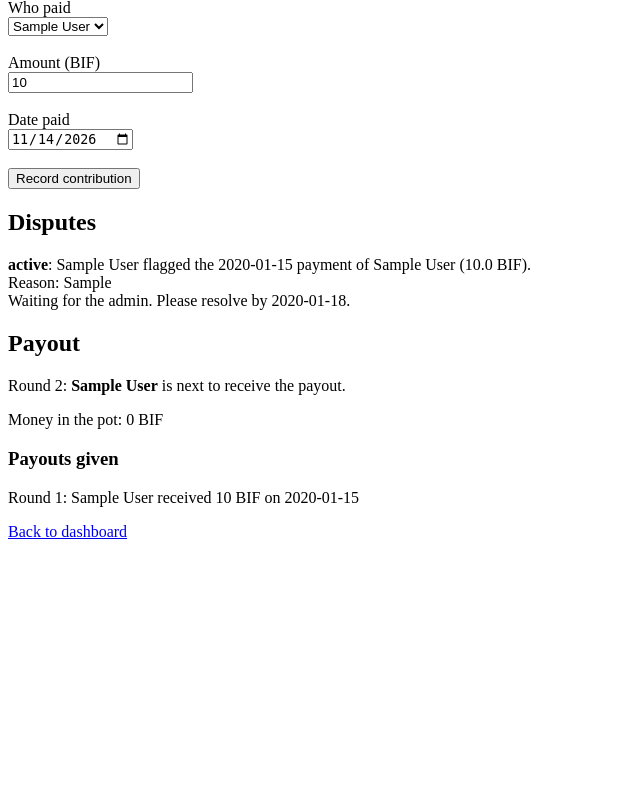
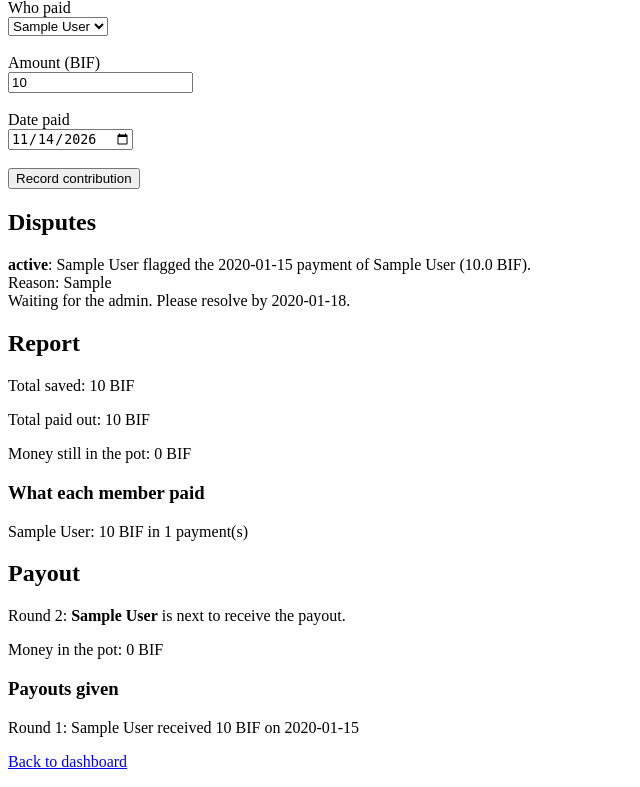
Before and after one commit to EmnaBarezi/nextpay, a Flask app: page /groups/1 in a window 1280 px wide. Shown: the part 517-1304 px from the top of the page, without its empty margins (0-640 px from the left). Before the commit the page ends 1056 px from the top, so only its background shows below. Run offline with Flask 3, Linux system fonts and the light colour scheme; the visitor is signed in with stand-in values (Sample User, id 1); tables that the repository leaves empty hold one stand-in row (values such as "Sample post").

Commit message:
Add group report with totals and member payments

```diff
--- a/app.py
+++ b/app.py
@@ -1,5 +1,5 @@
 # NextPay - app for tontine groups in Burundi
-# Step 29: members can flag a contribution and the admin can resolve the dispute
+# Step 30: the group page now has a report with the totals
 
 import calendar
 import os
@@ -58,7 +58,7 @@ def init_db():
         )
     """)
 
-    # new: the memberships table, from the Membership class in my class diagram
+    # the memberships table, from the Membership class in my class diagram
     # one row = one member inside one group, so the same member can be in many groups
     # the PRIMARY KEY on (group_id, user_id) stops me from adding the same person twice
     conn.execute("""
@@ -74,9 +74,9 @@ def init_db():
         )
     """)
 
-    # new: the contributions table, from the Contribution class in my class diagram
+    # the contributions table, from the Contribution class in my class diagram
     # one row = one payment made by one member of one group
-    # status starts as Recorded, later it will change to Confirmed or Flagged
+    # status starts as Recorded, then it can become Flagged and then Confirmed
     conn.execute("""
         CREATE TABLE IF NOT EXISTS contributions (
             contribution_id INTEGER PRIMARY KEY AUTOINCREMENT,
@@ -89,7 +89,7 @@ def init_db():
         )
     """)
 
-    # new: the payouts table, from the Payout class in my class diagram
+    # the payouts table, from the Payout class in my class diagram
     # one row = the money one member received in one round
     conn.execute("""
         CREATE TABLE IF NOT EXISTS payouts (
@@ -104,7 +104,7 @@ def init_db():
         )
     """)
 
-    # new: the disputes table, from the Dispute class in my class diagram
+    # the disputes table, from the Dispute class in my class diagram
     # one row = one complaint about one contribution
     # old_amount and new_amount keep a record of every correction (NFR 4)
     conn.execute("""
@@ -128,7 +128,7 @@ def init_db():
     conn.close()
 
 
-# new: this adds a number of months to a date, and it can also go backwards with a negative number
+# this adds a number of months to a date, and it can also go backwards with a negative number
 # if the day does not exist in that month (for example the 31st), I use the last day of the month
 def add_months(d, months):
     year = d.year + (d.month - 1 + months) // 12
@@ -137,7 +137,7 @@ def add_months(d, months):
     return date(year, month, day)
 
 
-# new: this finds the next due date of a group, and the due date before it
+# this finds the next due date of a group, and the due date before it
 # the group starts on start_date and then repeats every week, every 2 weeks or every month
 def next_due_date(start_date, frequency, today):
     start = date.fromisoformat(start_date)
@@ -305,7 +305,7 @@ def dashboard():
         (session["user_id"], session["user_id"]),
     ).fetchall()
 
-    # new: reminders, I look at each group where the user is a member
+    # reminders, I look at each group where the user is a member
     reminders = ""
     today = date.today()
     for g in groups:
@@ -413,7 +413,7 @@ def create_group():
     return redirect("/dashboard")
 
 
-# new: this shows the page of one group with its members
+# this shows the page of one group with its members
 @app.get("/groups/<int:group_id>")
 def group_page(group_id):
     if "user_id" not in session:
@@ -442,7 +442,7 @@ def group_page(group_id):
         conn.close()
         return "You cannot open this group."
 
-    # I get the members in the order they joined, this order will be used for the payouts later
+    # I get the members in the order they joined, this order will be used for the payouts
     members = conn.execute(
         """
         SELECT m.join_order, u.full_name, u.email, u.user_id
@@ -454,7 +454,8 @@ def group_page(group_id):
         (group_id,),
     ).fetchall()
 
-    # new: I get the contributions of this group, the newest first
+    # I get the contributions of this group, the newest first
+    # I also take the contribution_id, because the Flag button needs it
     contributions = conn.execute(
         """
         SELECT c.contribution_id, c.payment_date, u.full_name, c.amount, c.status
@@ -466,7 +467,7 @@ def group_page(group_id):
         (group_id,),
     ).fetchall()
 
-    # new: whose turn it is, and the payouts that were already given
+    # whose turn it is, and the payouts that were already given
     round_number, next_member, pot = next_turn(conn, group_id)
     payouts = conn.execute(
         """
@@ -479,7 +480,7 @@ def group_page(group_id):
         (group_id,),
     ).fetchall()
 
-    # new: the disputes of this group, the newest first
+    # the disputes of this group, the newest first
     # date(..., '+3 days') gives the day the admin should resolve it by
     disputes = conn.execute(
         """
@@ -492,6 +493,30 @@ def group_page(group_id):
         JOIN users ru ON ru.user_id = d.raised_by
         WHERE d.group_id = ?
         ORDER BY d.dispute_id DESC
+        """,
+        (group_id,),
+    ).fetchall()
+
+    # new: the report of the group, total saved, total paid out and what each member paid (FR 9.1)
+    total_in = conn.execute(
+        "SELECT COALESCE(SUM(amount), 0) FROM contributions WHERE group_id = ?",
+        (group_id,),
+    ).fetchone()[0]
+    total_out = conn.execute(
+        "SELECT COALESCE(SUM(amount), 0) FROM payouts WHERE group_id = ?",
+        (group_id,),
+    ).fetchone()[0]
+
+    # LEFT JOIN keeps members who did not pay yet, they show with 0
+    per_member = conn.execute(
+        """
+        SELECT u.full_name, COALESCE(SUM(c.amount), 0), COUNT(c.contribution_id)
+        FROM memberships m
+        JOIN users u ON u.user_id = m.user_id
+        LEFT JOIN contributions c ON c.user_id = m.user_id AND c.group_id = m.group_id
+        WHERE m.group_id = ?
+        GROUP BY m.user_id
+        ORDER BY m.join_order
         """,
         (group_id,),
     ).fetchall()
@@ -508,12 +533,15 @@ def group_page(group_id):
         pot=pot,
         payouts=payouts,
         disputes=disputes,
+        total_in=total_in,
+        total_out=total_out,
+        per_member=per_member,
         is_admin=is_admin,
         today=date.today().isoformat(),
     )
 
 
-# new: this runs when the admin clicks "Add member"
+# this runs when the admin clicks "Add member"
 @app.post("/groups/<int:group_id>/members")
 def add_member(group_id):
     if "user_id" not in session:
@@ -565,7 +593,7 @@ def add_member(group_id):
     return redirect("/groups/" + str(group_id))
 
 
-# new: this runs when the admin clicks "Remove" next to a member
+# this runs when the admin clicks "Remove" next to a member
 @app.post("/groups/<int:group_id>/members/<int:user_id>/remove")
 def remove_member(group_id, user_id):
     if "user_id" not in session:
@@ -594,7 +622,7 @@ def remove_member(group_id, user_id):
     return redirect("/groups/" + str(group_id))
 
 
-# new: this runs when the admin clicks "Record contribution"
+# this runs when the admin clicks "Record contribution"
 @app.post("/groups/<int:group_id>/contributions")
 def record_contribution(group_id):
     if "user_id" not in session:
@@ -646,7 +674,7 @@ def record_contribution(group_id):
     return redirect("/groups/" + str(group_id))
 
 
-# new: this runs when the admin clicks "Record payout"
+# this runs when the admin clicks "Record payout"
 @app.post("/groups/<int:group_id>/payouts")
 def record_payout(group_id):
     if "user_id" not in session:
@@ -683,7 +711,7 @@ def record_payout(group_id):
     return redirect("/groups/" + str(group_id))
 
 
-# new: this runs when a member clicks "Flag" next to a contribution
+# this runs when a member clicks "Flag" next to a contribution
 @app.post("/groups/<int:group_id>/contributions/<int:contribution_id>/flag")
 def flag_contribution(group_id, contribution_id):
     if "user_id" not in session:
@@ -736,7 +764,7 @@ def flag_contribution(group_id, contribution_id):
     return redirect("/groups/" + str(group_id))
 
 
-# new: this runs when the admin clicks "Resolve" on a dispute
+# this runs when the admin clicks "Resolve" on a dispute
 @app.post("/groups/<int:group_id>/disputes/<int:dispute_id>/resolve")
 def resolve_dispute(group_id, dispute_id):
     if "user_id" not in session:
--- a/templates/group.html
+++ b/templates/group.html
@@ -43,7 +43,7 @@
     {% endif %}
     {% for c in contributions %}
         <p>{{ c[1] }}: {{ c[2] }} paid {{ c[3] }} BIF ({{ c[4] }})
-        <!-- new: a member can flag a record that looks wrong, and must say why -->
+        <!-- a member can flag a record that looks wrong, and must say why -->
         {% if not is_admin and c[4] != 'Flagged' %}
             <form method="post" action="/groups/{{ group[0] }}/contributions/{{ c[0] }}/flag" style="display:inline">
                 <input type="text" name="reason" placeholder="Why is this wrong?" maxlength="300" required>
@@ -74,7 +74,7 @@
         </form>
     {% endif %}
 
-    <!-- new: the disputes, every member can see them and the notes of the admin -->
+    <!-- the disputes, every member can see them and the notes of the admin -->
     <h2>Disputes</h2>
     {% if disputes|length == 0 %}
         <p>No disputes.</p>
@@ -106,6 +106,19 @@
         {% endif %}
     {% endfor %}
 
+    <!-- new: the report, every member can see the totals of the group -->
+    <h2>Report</h2>
+    <p>Total saved: {{ "%.0f"|format(total_in) }} BIF</p>
+    <p>Total paid out: {{ "%.0f"|format(total_out) }} BIF</p>
+    <p>Money still in the pot: {{ "%.0f"|format(total_in - total_out) }} BIF</p>
+    <h3>What each member paid</h3>
+    {% if per_member|length == 0 %}
+        <p>No members yet.</p>
+    {% endif %}
+    {% for r in per_member %}
+        <p>{{ r[0] }}: {{ "%.0f"|format(r[1]) }} BIF in {{ r[2] }} payment(s)</p>
+    {% endfor %}
+
     <!-- whose turn it is to receive the payout, the app works it out from the join order -->
     <h2>Payout</h2>
     {% if next_member %}
```
